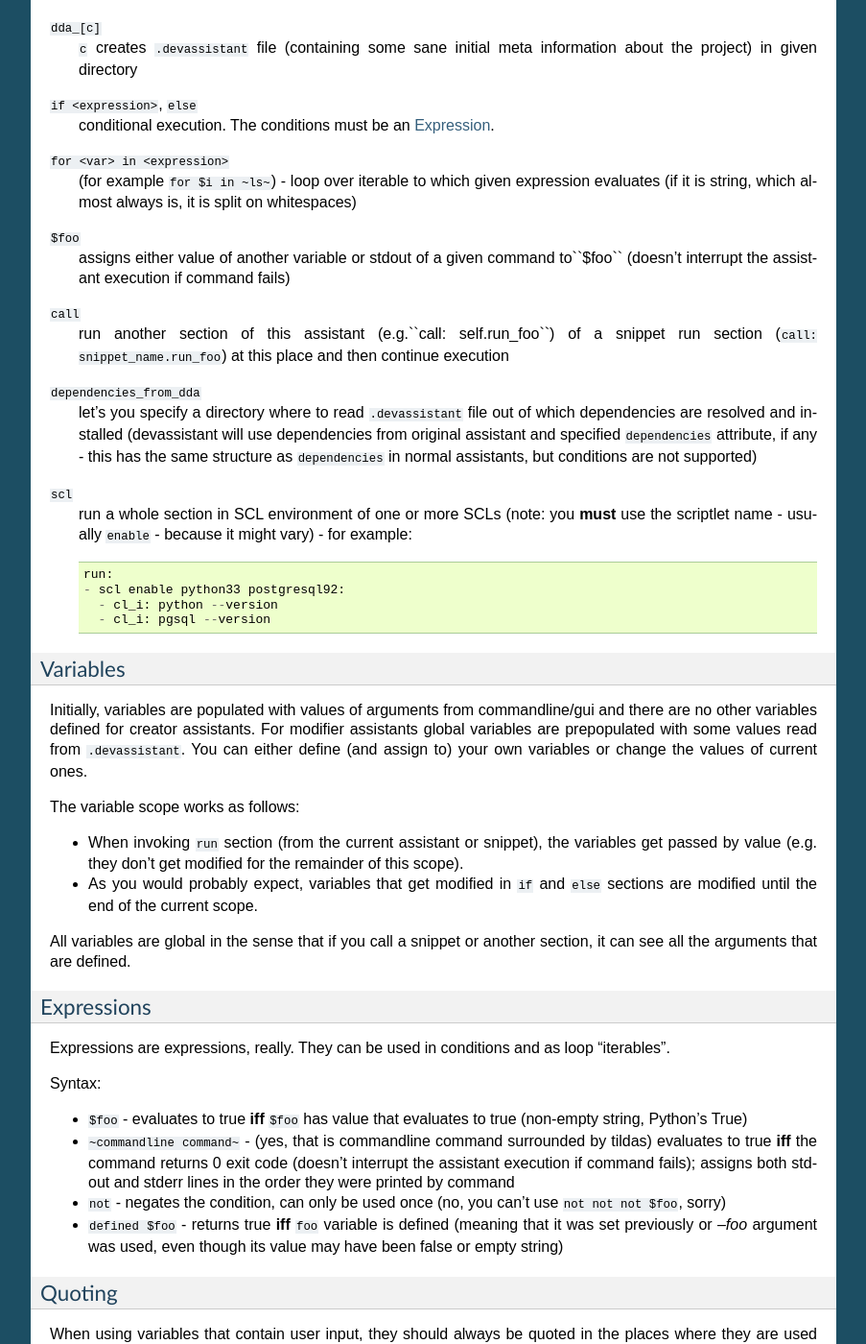
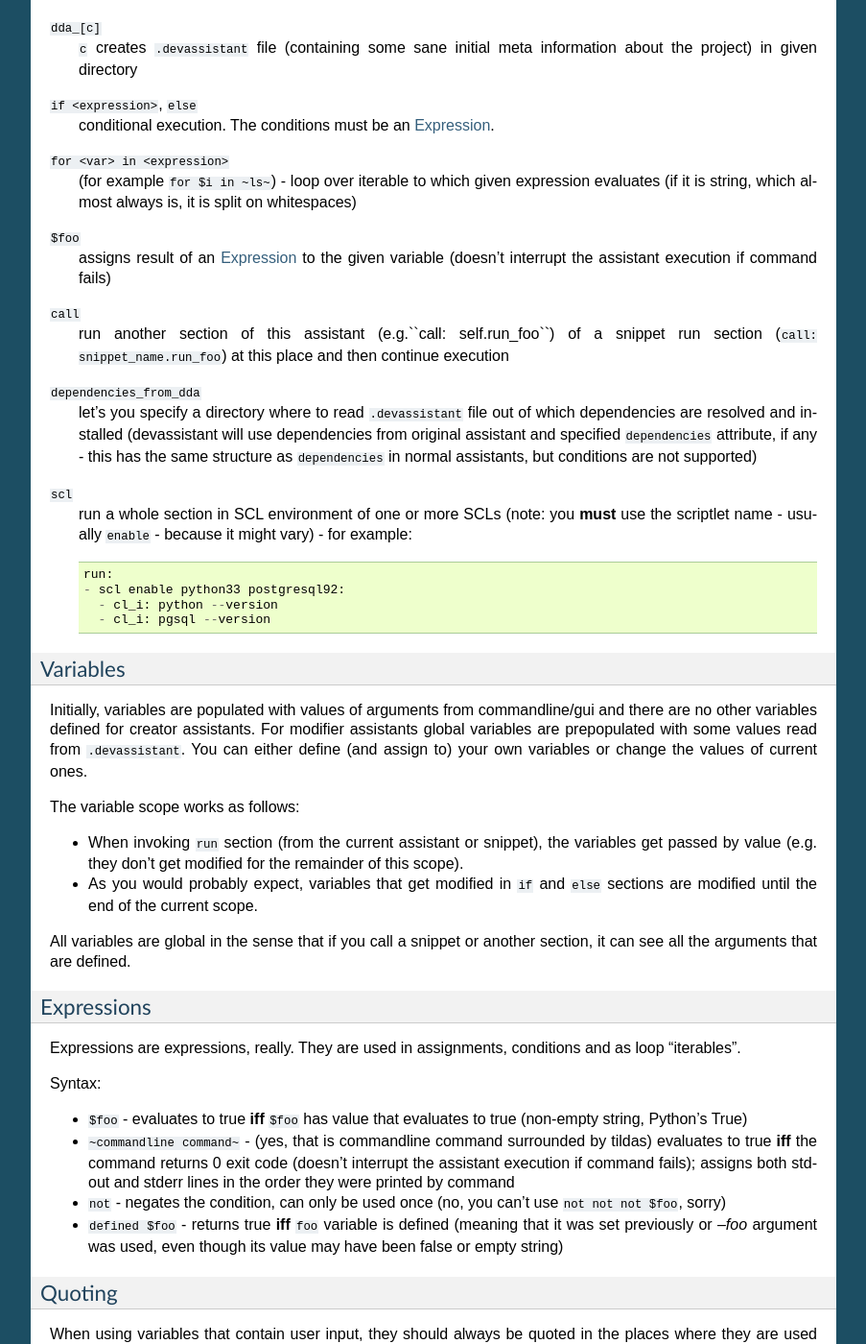
Before and after one commit to devassistant/devassistant, a Sphinx documentation site: the page built from docs/developer_documentation/yaml_assistant_reference.rst, in a window 1280 px wide and 1400 px high, scrolled down 3956 px. Shown: the whole window at 96% size, without its empty margins (198-1101 px from the left). Built offline with Sphinx 7.4.7, drawn with Linux system fonts in a browser that asks for light colours.

Commit message:
Document that expressions are also required in assignment

```diff
--- a/docs/developer_documentation/yaml_assistant_reference.rst
+++ b/docs/developer_documentation/yaml_assistant_reference.rst
@@ -222,7 +222,7 @@
   (for example ``for $i in ~ls~``) - loop over iterable to which given expression
   evaluates (if it is string, which almost always is, it is split on whitespaces)
 ``$foo``
-  assigns either value of another variable or stdout of a given command to``$foo``
+  assigns result of an `Expression`_ to the given variable
   (doesn't interrupt the assistant execution if command fails)
 ``call``
   run another section of this assistant (e.g.``call: self.run_foo``) of a snippet
@@ -267,7 +267,7 @@
 Expressions
 ~~~~~~~~~~~
 
-Expressions are expressions, really. They can be used in conditions and
+Expressions are expressions, really. They are used in assignments, conditions and
 as loop "iterables".
 
 Syntax:
```
